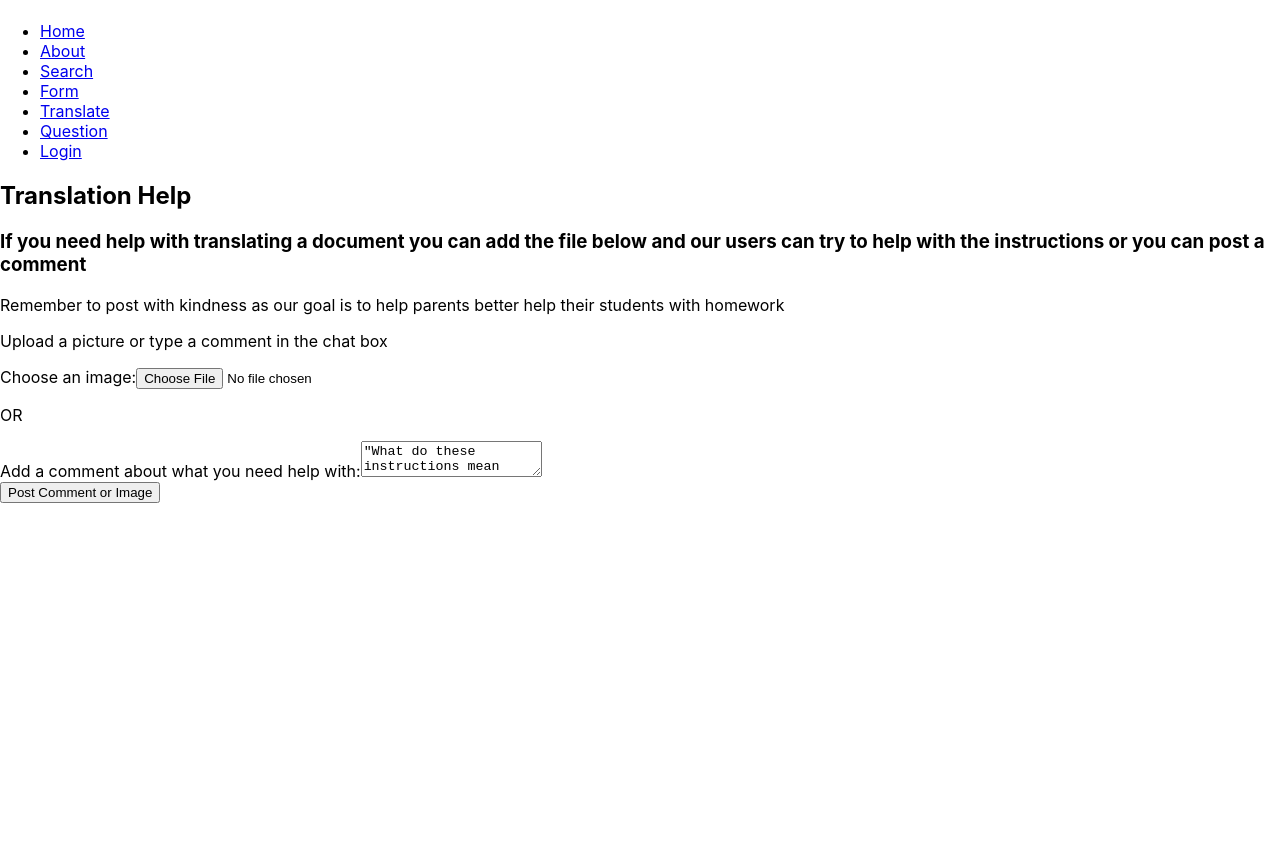
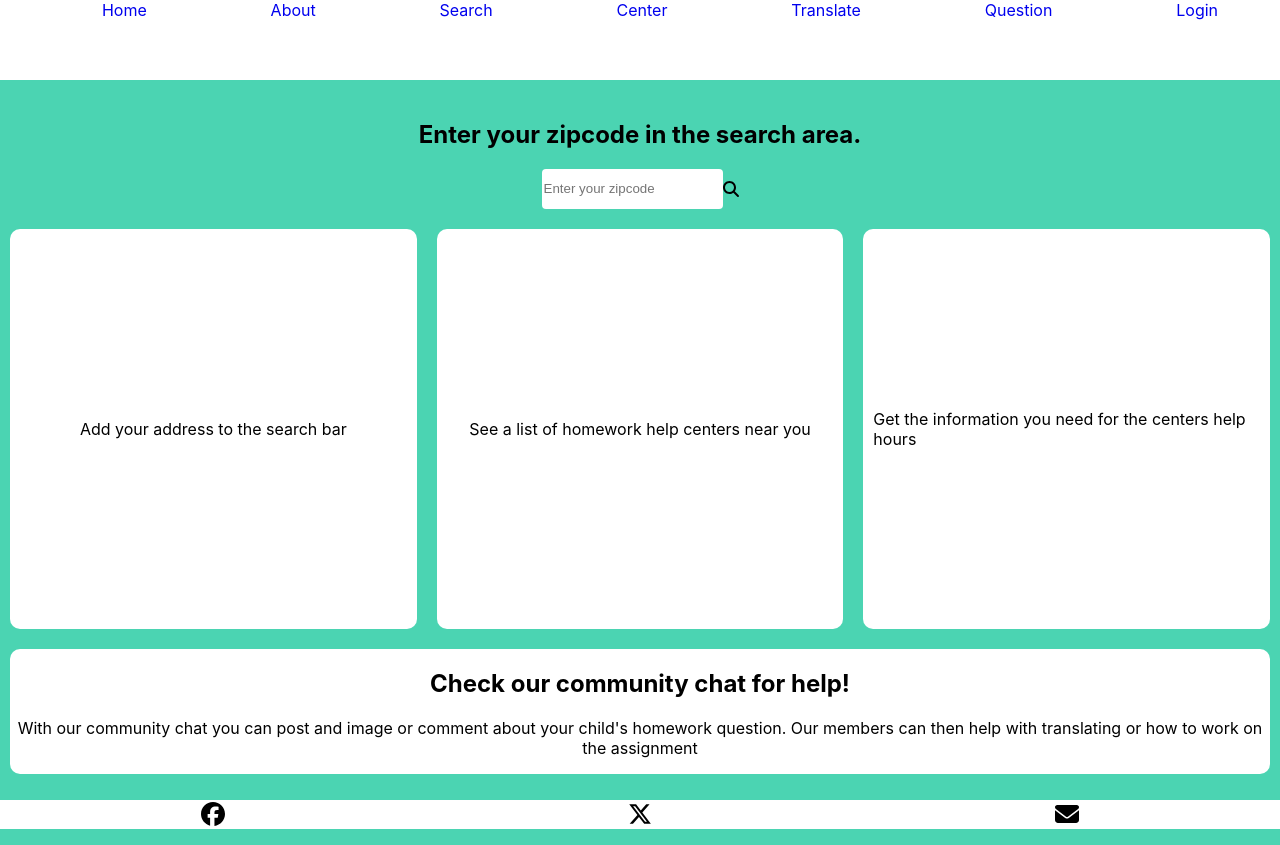
Before and after one commit to jasmineeuy/Educate, a React (Create React App) app in the folder educate/: page / in a window 1280 px wide. Before the commit the page ends 800 px from the top, so only its background shows below. Built offline with nearby package versions, Linux system fonts and the light colour scheme.

Commit message:
added router to react and imports for font awesome

```diff
--- /dev/null
+++ b/educate/src/App.css
@@ -0,0 +1,363 @@
+* {
+    box-sizing: border-box;
+  }
+  .hidden {
+    display: none;
+  }
+  body {
+    margin: 0;
+    display: flex;
+    flex-direction: column;
+    min-height: 100vh;
+    /* font-size: 1.5em; */
+  }
+  a {
+    text-decoration: none;
+  }
+  header {
+    background-color: white;
+    height: 10vh;
+  }
+  main {
+    display: flex;
+    flex: 1;
+    margin: 10px 0px;
+    flex-direction: column;
+  }
+  .translate-btn button {
+    border: white;
+    border-radius: 4px;
+    background-color: white;
+  }
+  main section form input {
+    height: 40px;
+    border-radius: 4px;
+    border: white;
+  }
+  .question-contain {
+    display: flex;
+    flex-direction: column;
+    height: 100%;
+  }
+  .question {
+    border: none;
+    font-weight: bold;
+    border-radius: 4px;
+    background-color: white;
+    height: auto;
+    font-size: 1em;
+    margin: 10px 10px;
+  }
+  .answer {
+    font-size: 1em;
+    margin: 10px;
+    padding: 1em;
+    background-color: white;
+  }
+
+  nav ul li a:hover {
+    background-color: bisque;
+  }
+
+  .form article,
+  .form form {
+    display: flex;
+    flex-direction: column;
+    width: 80%;
+    background-color: white;
+    margin: auto;
+  }
+
+  .form h1,
+  .form h2,
+  main h1,
+  main h2,
+  .search div form {
+    text-align: center;
+  }
+  .form form label,
+  .form form input,
+  .form form button {
+    margin: 10px;
+    height: 40px;
+  }
+  .search article {
+    background-color: white;
+  }
+
+  main section,
+  main article,
+  .login section form div,
+  .signup section form div {
+    margin: 10px 0px;
+  }
+
+  main section div button {
+    background-color: white;
+    padding: 10px;
+    margin: 20px;
+  }
+  main section form {
+    display: flex;
+    flex-direction: row;
+    align-items: center;
+    justify-content: center;
+  }
+  .login section form div {
+    width: 90%;
+  }
+  .login section form,
+  .signup section form {
+    display: flex;
+    flex-direction: column;
+    border: 1px solid;
+  }
+
+  .login section form div label {
+    flex: 1;
+    width: 30%;
+  }
+  .login section form div input {
+    flex: 2;
+    width: 90%;
+    text-align: center;
+  }
+  .login form {
+    background-color: wheat;
+  }
+
+  /***********About************/
+  .about {
+    height: 80vh;
+    background-color: white;
+    text-align: center;
+  }
+
+  /*********Admin***********/
+  .admin ul {
+    background-color: white;
+    margin: 10px;
+    padding: 10px;
+    list-style-type: none;
+  }
+  /**********translate*********/
+  .translate form {
+    display: flex;
+    flex-direction: column;
+    background-color: white;
+  }
+
+  .translate .chat {
+    display: flex;
+    flex-direction: column;
+    height: 10vh;
+    justify-content: space-between;
+  }
+  /**********footer*************/
+  footer p {
+    display: none;
+  }
+  footer {
+    background-color: white;
+  }
+
+  footer ul {
+    display: flex;
+    flex-direction: row;
+    width: 100%;
+    justify-content: space-around;
+    padding: 0px;
+    list-style-type: none;
+  }
+  footer ul li {
+    font-size: 1.5em;
+  }
+  /*********** Media *************/
+
+  @media screen and (min-width: 320px) and (max-width: 480px) {
+    body {
+      background-color: blanchedalmond;
+    }
+    /********** header styling ***********/
+    header ul {
+      display: none;
+    }
+    header div {
+      display: flex;
+      flex-direction: row;
+      align-items: center;
+      justify-content: space-between;
+    }
+    header div i {
+      font-size: 40px;
+    }
+
+    /***********Index Page*************/
+    main section,
+    body .about {
+      /* text-align: center; */
+      background-color: white;
+      /* padding: 10px;
+      margin-top: 10%; */
+    }
+    .index {
+      display: flex;
+      flex-direction: column;
+      justify-content: space-evenly;
+      padding: 10px 1px;
+    }
+    .index .info {
+      display: flex;
+      width: 100%;
+      margin: 10px 0px;
+      align-items: center;
+      background-color: white;
+    }
+    .info div {
+      flex: 2 80%;
+      margin: 10px 0px;
+      padding: 1px;
+    }
+    .info i {
+      flex: 1 20%;
+      text-align: center;
+      font-size: 2em;
+    }
+    .form article {
+      width: 100%;
+    }
+
+    /******Search**********/
+
+    .search h1,
+    h2,
+    div {
+      text-align: center;
+    }
+  }
+
+  @media screen and (min-width: 481px) and (max-width: 768px) {
+    body {
+      background-color: rgb(192, 232, 100);
+      /* font-size: 1.5em; */
+    }
+    /************heading*************/
+    header ul {
+      display: flex;
+      flex-direction: row;
+      width: 100%;
+      list-style-type: none;
+      justify-content: space-around;
+      align-items: center;
+      margin: 0;
+    }
+    header div {
+      display: none;
+    }
+    /************** index *****************/
+    section {
+      text-align: center;
+    }
+    .index {
+      display: flex;
+    }
+    .info {
+      display: flex;
+      flex-direction: column;
+      align-items: center;
+      background-color: white;
+      justify-content: space-evenly;
+      margin: 10px;
+      text-align: center;
+      flex: 1;
+      border-radius: 10px;
+    }
+    .info div {
+      flex: 2 80%;
+      margin: 10px 0px;
+      padding: 10px;
+    }
+    .info i {
+      flex: 1 10%;
+      text-align: center;
+      font-size: 2em;
+      margin: 20px;
+    }
+
+    /***********Search**************/
+
+    /*********Admin***********/
+    .admin main {
+      display: flex;
+      flex-direction: column;
+      justify-content: space-around;
+      margin: 0px 10px;
+    }
+    .admin ul {
+      list-style-type: none;
+      background-color: white;
+      display: flex;
+      justify-content: space-between;
+    }
+    .admin main ul i {
+      font-size: 1.4em;
+    }
+    .admin h1,
+    h2 {
+      text-align: center;
+    }
+    .chat-contain {
+      margin: 10px 10px;
+      border-radius: 10px;
+      background-color: white;
+    }
+  }
+
+  @media screen and (min-width: 769px) {
+    body {
+      background-color: rgb(75, 212, 178);
+    }
+    header ul {
+      display: flex;
+      flex-direction: row;
+      width: 100%;
+      list-style-type: none;
+      justify-content: space-around;
+      align-items: center;
+      margin: 0;
+      text-decoration: none;
+    }
+    header div {
+      display: none;
+    }
+    .index {
+      display: flex;
+    }
+    .info {
+      height: 400px;
+      display: flex;
+      flex-direction: column;
+      justify-content: center;
+      align-items: center;
+      background-color: white;
+      border-radius: 10px;
+      flex: 1;
+      margin: 0px 10px;
+    }
+
+    .info div {
+      margin: 10px;
+    }
+    .info i {
+      font-size: 2em;
+    }
+    section {
+      text-align: center;
+    }
+    .chat-contain {
+      margin: 10px 10px;
+      border-radius: 10px;
+
+      background-color: white;
+    }
+  }
--- a/educate/src/App.js
+++ b/educate/src/App.js
@@ -1,11 +1,28 @@
-import Translate from "./components/Translate";
+import Home from "./components/Home";
+import About from "./components/About";
+// import Admin from "./components/Admin";
+import Center from "./components/Center";
+import Questions from "./components/Questions";
+import Search from "./components/Search";
 import Header from "./shared/Header";
+import Footer from "./shared/Footer";
+import "./App.css";
+import { Routes, Route } from "react-router-dom";
 
 function App() {
   return (
     <div>
       <Header />
-      <Translate />
+
+      <Routes>
+        <Route path="/" index element={<Home />} />
+        <Route path="/about" element={<About />} />
+        <Route path="/center" element={<Center />} />
+        <Route path="/questions" element={<Questions />} />
+        <Route path="/search" element={<Search />} />
+      </Routes>
+
+      <Footer />
     </div>
   );
 }
--- a/educate/src/components/Home.js
+++ b/educate/src/components/Home.js
@@ -1,4 +1,6 @@
 import React from "react";
+import { FontAwesomeIcon } from "@fortawesome/react-fontawesome";
+import { faMagnifyingGlass } from "@fortawesome/free-solid-svg-icons";
 
 const Home = () => {
   return (
@@ -19,7 +21,7 @@ const Home = () => {
 
           <form>
             <input type=" text" placeholder="Enter your zipcode" />
-            <i class="fa-solid fa-magnifying-glass"></i>
+            <FontAwesomeIcon icon={faMagnifyingGlass} />
           </form>
         </section>
 
--- a/educate/src/components/Questions.js
+++ b/educate/src/components/Questions.js
@@ -38,5 +38,6 @@ const Questions = () => {
       </main></div>
     )
 }
+// accordian page in react and javascript
 
 export default Questions;
--- a/educate/src/index.js
+++ b/educate/src/index.js
@@ -1,12 +1,14 @@
-import React from 'react';
-import ReactDOM from 'react-dom/client';
-import './index.css';
-import App from './App';
+import React from "react";
+import ReactDOM from "react-dom/client";
+import "./index.css";
+import App from "./App";
+import { BrowserRouter } from "react-router-dom";
 
-
-const root = ReactDOM.createRoot(document.getElementById('root'));
+const root = ReactDOM.createRoot(document.getElementById("root"));
 root.render(
   <React.StrictMode>
-    <App />
+    <BrowserRouter>
+      <App />
+    </BrowserRouter>
   </React.StrictMode>
 );
--- a/educate/src/shared/Footer.js
+++ b/educate/src/shared/Footer.js
@@ -1,23 +1,31 @@
 import React from "react";
+import {FontAwesomeIcon} from "@fortawesome/react-fontawesome"
+import {faFacebook} from "@fortawesome/free-brands-svg-icons"
+ import {faXTwitter} from "@fortawesome/free-brands-svg-icons"
+
+import {faEnvelope} from "@fortawesome/free-solid-svg-icons"
+
 
 const Footer = () => {
   return (
-    <div>
       <footer>
         <p>Follow Us:</p>
         <ul>
           <li>
-            <i class="fa-brands fa-square-facebook"></i>
+            {/* <i class="fa-brands fa-square-facebook"></i> */}
+            <FontAwesomeIcon icon={faFacebook} />
           </li>
           <li>
-            <i class="fa-brands fa-square-x-twitter"></i>
+            {/* <i class="fa-brands fa-square-x-twitter"></i> */}
+            <FontAwesomeIcon icon={faXTwitter}/>
           </li>
           <li>
-            <i class="fa-solid fa-envelope"></i>
+            {/* <i class="fa-solid fa-envelope"></i> */}
+            <FontAwesomeIcon icon={faEnvelope}/>
           </li>
         </ul>
       </footer>
-    </div>
+
   );
 };
 export default Footer;
--- a/educate/src/shared/Header.js
+++ b/educate/src/shared/Header.js
@@ -1,4 +1,8 @@
 import React from "react";
+import {Link} from "react-router-dom";
+import {FontAwesomeIcon} from "@fortawesome/react-fontawesome";
+import {faBars} from "@fortawesome/free-solid-svg-icons";
+
 
 const Header = () => {
   return (
@@ -6,30 +10,31 @@ const Header = () => {
       <header>
         <div>
           <h1></h1>
-          <i class="fa-solid fa-bars"></i>
+          {/* <i class="fa-solid fa-bars"></i> */}
+          <FontAwesomeIcon icon={faBars} />
         </div>
         <nav>
           <ul>
             <li>
-              <a href="index.html">Home</a>
+              <Link to="/">Home</Link>
             </li>
             <li>
-              <a href="about.html">About</a>
+              <Link to="/about">About</Link>
             </li>
             <li>
-              <a href="Search.html">Search</a>
+              <Link to="/search">Search</Link>
             </li>
             <li>
-              <a href="form.html">Form</a>
+              <Link to="/center">Center</Link>
             </li>
             <li>
-              <a href="translate.html">Translate</a>
+              <Link to="/translate">Translate</Link>
             </li>
             <li>
-              <a href="Questions.html">Question</a>
+              <Link to="/questions">Question</Link>
             </li>
             <li>
-              <a href="login.html">Login</a>
+              <Link to="/login">Login</Link>
             </li>
           </ul>
         </nav>
```
Also changed, not shown: educate/package.json (+6 -1 lines), 1 other file (tests, documents, lock files or other folders).
